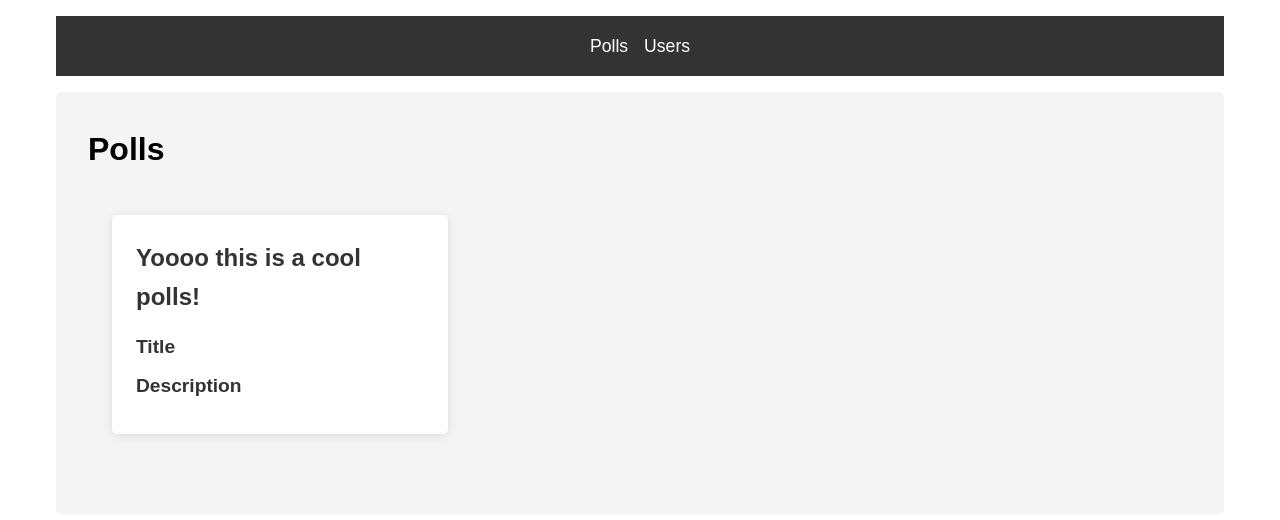
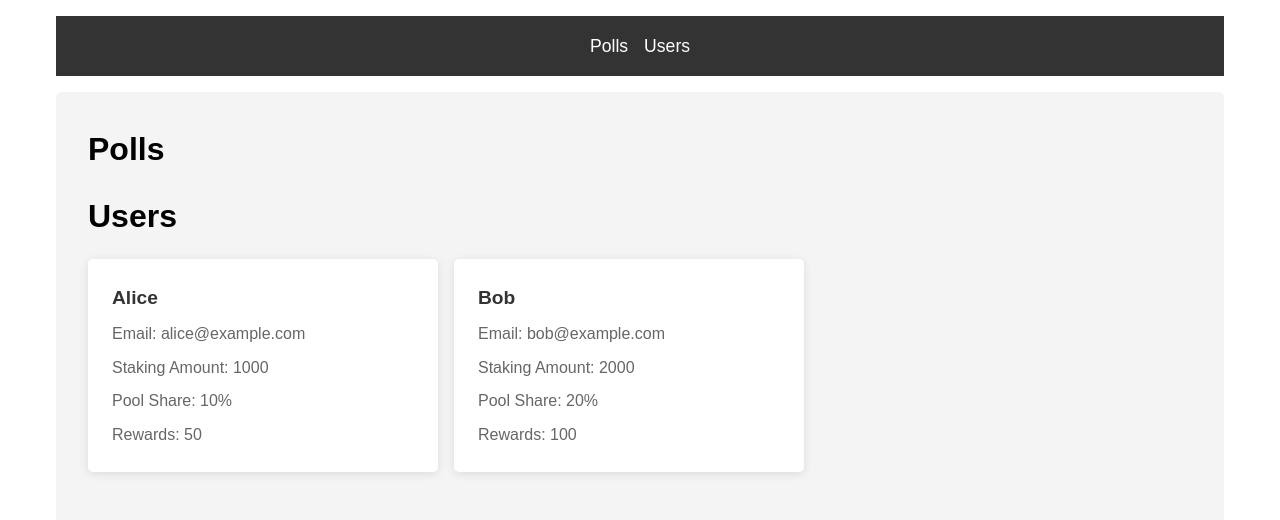
Before and after one commit to brian-nunes/intelli-blockchain, a Next.js app in the folder next-frontend/: page /polls in a window 1280 px wide. Shown: the top 520 px of the page. Built offline with nearby package versions, Linux system fonts and the light colour scheme.

Commit message:
add mockdata

```diff
--- a/next-frontend/components/PollCard.tsx
+++ b/next-frontend/components/PollCard.tsx
@@ -1,15 +1,41 @@
-import React from 'react'
+import React from 'react';
 
-const PollCard = () => {
+const UserPage: React.FC = () => {
+  const mockStakingData = [
+    {
+      user_id: 1,
+      name: 'Alice',
+      email: 'alice@example.com',
+      staking_amount: 1000,
+      pool_share: 0.1,
+      rewards: 50,
+    },
+    {
+      user_id: 2,
+      name: 'Bob',
+      email: 'bob@example.com',
+      staking_amount: 2000,
+      pool_share: 0.2,
+      rewards: 100,
+    },
+  ];
+
   return (
-    <div className='grid-container'>
-      <div className="poll-card">
-          <h1>Yoooo this is a cool polls!</h1>
-          <h2><b>Title</b></h2>
-          <h2><b>Description</b></h2>
+    <div>
+      <h1>Users</h1>
+      <div className="staking-cards">
+        {mockStakingData.map((staking, index) => (
+          <div key={index} className="staking-card">
+            <h3>{staking.name}</h3>
+            <p>Email: {staking.email}</p>
+            <p>Staking Amount: {staking.staking_amount}</p>
+            <p>Pool Share: {staking.pool_share * 100}%</p>
+            <p>Rewards: {staking.rewards}</p>
+          </div>
+        ))}
       </div>
     </div>
-  )
-}
+  );
+};
 
-export default PollCard
+export default UserPage;
--- a/next-frontend/styles/globals.css
+++ b/next-frontend/styles/globals.css
@@ -109,3 +109,70 @@
   color: #333;
   margin-right: 0.5rem;
 }
+
+/* Wallet Cards */
+.wallet-cards {
+  display: flex;
+  flex-wrap: wrap;
+  gap: 1rem;
+}
+
+.wallet-card {
+  background-color: #fff;
+  box-shadow: 0 2px 10px rgba(0, 0, 0, 0.1);
+  border-radius: 5px;
+  padding: 1.5rem;
+  margin-bottom: 1.5rem;
+  flex: 1 1 250px;
+  max-width: 350px;
+}
+
+.wallet-card h3 {
+  color: #333;
+  font-size: 1.2rem;
+  margin-bottom: 0.5rem;
+}
+
+.wallet-card p {
+  color: #666;
+  font-size: 1rem;
+  margin-bottom: 1.5rem;
+  word-wrap: break-word;
+}
+
+.wallet-card p:last-child {
+  margin-bottom: 0;
+}
+
+/* Staking Cards */
+.staking-cards {
+  display: flex;
+  flex-wrap: wrap;
+  gap: 1rem;
+}
+
+.staking-card {
+  background-color: #fff;
+  box-shadow: 0 2px 10px rgba(0, 0, 0, 0.1);
+  border-radius: 5px;
+  padding: 1.5rem;
+  margin-bottom: 1.5rem;
+  flex: 1 1 250px;
+  max-width: 350px;
+}
+
+.staking-card h3 {
+  color: #333;
+  font-size: 1.2rem;
+  margin-bottom: 0.5rem;
+}
+
+.staking-card p {
+  color: #666;
+  font-size: 1rem;
+  margin-bottom: 0.5rem;
+}
+
+.staking-card p:last-child {
+  margin-bottom: 0;
+}
```
Also changed, not shown: next-frontend/components/UserPage.tsx (+29 -0 lines).
